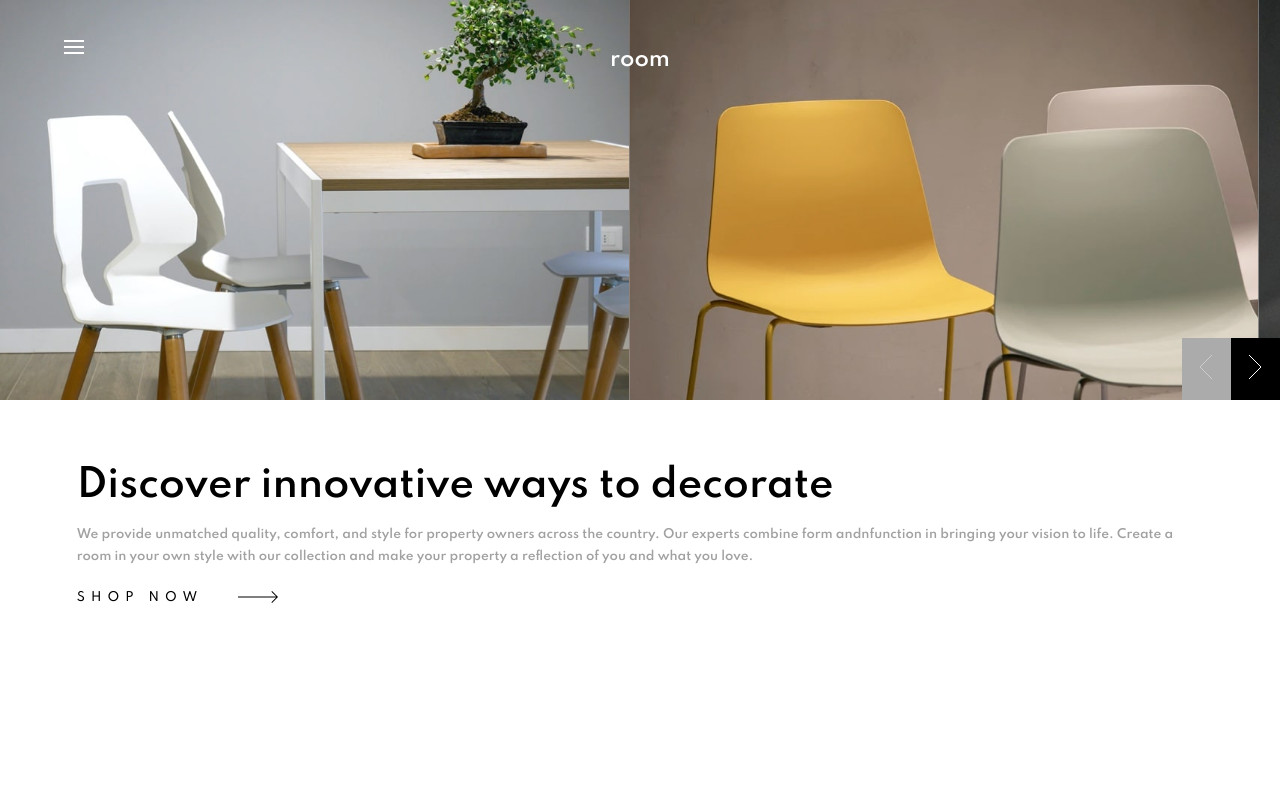
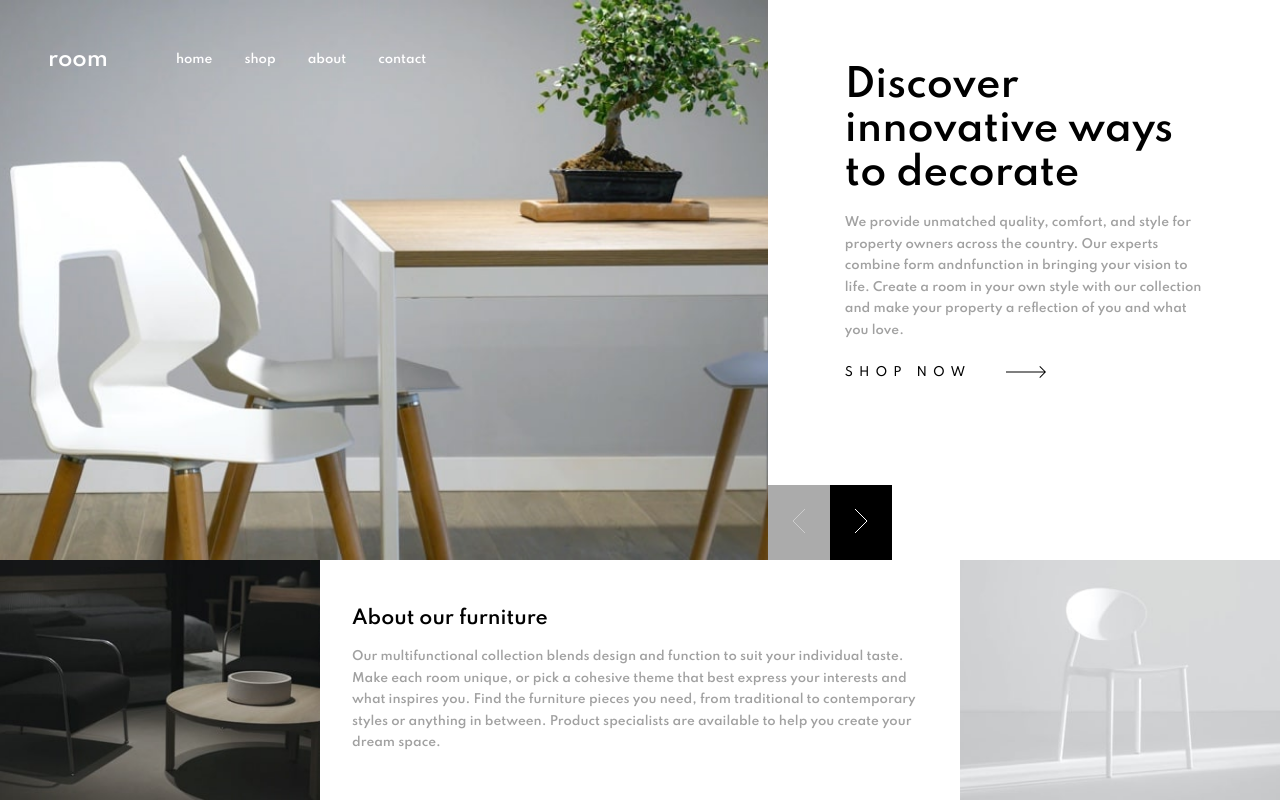
Before and after one commit to JairDev/room-homepage, a React (Create React App) app: page / in a window 1280 px wide. Shown: the top 800 px of the page. Built offline with nearby package versions, Linux system fonts and the light colour scheme.

Commit message:
Refactor styles

```diff
--- a/src/App.css
+++ b/src/App.css
@@ -25,6 +25,7 @@ a {
 .App-header {
   color: hsl(0, 0%, 100%);
   display: flex;
+  justify-content: center;
   align-items: center;
   width: 100%;
   height: 15vh;
@@ -36,8 +37,52 @@ a {
 }
 
 .App-header a {
-  color: hsl(0, 0%, 100%);
-  font-weight: 600;
+  color: var(--Black);
+}
+
+.App-header::before {
+  content: "";
+  background-color: var(--White);
+  border-radius: 50%;
+  opacity: 1;
+  position: absolute;
+  left: 3.3rem;
+  width: 0px;
+  height: 0px;
+  transform-origin: top;
+  transition: all ease-in-out 0.3s;
+}
+
+.App-header.headeractive::before {
+  left: -5vw;
+  width: 900px;
+  height: 900px;
+}
+
+.App-logo {
+  position: absolute;
+}
+
+.App-logo.hide {
+  opacity: 0;
+}
+
+.App-nav {
+  opacity: 0;
+}
+
+.App-content-menu {
+  padding: 0;
+  padding-left: 2.5rem;
+}
+.App-content-menu ul {
+  display: flex;
+}
+.App-content-menu ul li {
+  padding-bottom: 0;
+}
+.App-nav.open {
+  opacity: 1;
 }
 
 .App-header .App-logo {
@@ -45,6 +90,7 @@ a {
   font-weight: 600;
   transition: all ease-in-out 0.3s;
 }
+
 .App-nav {
   display: flex;
   width: 100%;
@@ -85,24 +131,54 @@ a {
   position: relative;
 }
 
+.content-icon-mobile-nav {
+  position: relative;
+  /* left: 5vw; */
+  /* top: 2.5rem; */
+}
+
+.icon-hamburger {
+  opacity: 1;
+  position: relative;
+  z-index: 100;
+}
+
+.icon-hamburger.inactive {
+  opacity: 0;
+}
+
+.icon-close {
+  opacity: 0;
+  position: absolute;
+  top: 0;
+  z-index: 80;
+}
+
+.icon-close.active {
+  opacity: 1;
+  z-index: 200;
+}
+
 .icon-close,
 .icon-hamburger {
   cursor: pointer;
   display: block;
-  opacity: 0;
+}
+
+.content-hero-content {
   position: absolute;
+  top: 0;
+  left: 0;
 }
 
 .App-section-hero {
-  height: 70vh;
+  height: 100vh;
   position: relative;
 }
 
 .App-content-hero-inline {
-  display: flex;
   width: 100%;
   height: 100%;
-  position: absolute;
 }
 
 .App-content-hero-inline.active {
@@ -114,10 +190,9 @@ a {
 }
 
 .App-content-hero-img {
-  width: 60%;
-  height: 100%;
+  width: 100%;
+  height: 50vh;
   transition: all ease-in-out 0.3s;
-  position: absolute;
 }
 
 .App-content-hero-img img {
@@ -127,10 +202,7 @@ a {
 }
 
 .App-content-hero-text {
-  width: 40%;
   height: 100%;
-  position: absolute;
-  overflow: hidden;
   right: 0;
 }
 
@@ -142,6 +214,7 @@ a {
   z-index: 100;
 }
 .overflow {
+  display: none;
   background-color: white;
   position: absolute;
   top: 0;
@@ -192,15 +265,14 @@ a {
 .App-section-about {
   display: flex;
   width: 100%;
-  height: 30vh;
 }
 .App-content-about {
   display: flex;
+  flex-direction: column;
   width: 100%;
   height: 100%;
 }
 .App-content-about-img-left {
-  width: 30%;
   height: 100%;
 }
 .App-content-about-img-left img,
@@ -211,22 +283,19 @@ a {
 }
 
 .App-content-about-text {
-  width: 40%;
   height: 100%;
   padding: 3rem 2rem;
 }
 
 .App-content-about-img-right {
-  width: 30%;
   height: 100%;
 }
 
 .parent-content-button {
   position: absolute;
   z-index: 100;
-  width: 40%;
   right: 0;
-  bottom: 0;
+  bottom: 50vh;
 }
 
 .content-action-button {
@@ -282,128 +351,67 @@ a {
   opacity: 1;
 }
 
-@media only screen and (max-width: 760px),
-  (min-device-width: 768px) and (max-device-width: 1024px) {
-  .App-header {
-    display: flex;
-    align-items: center;
-    justify-content: center;
-  }
+@media only screen and (min-width: 768px) {
   .App-header a {
-    color: var(--Black);
-  }
-  .App-header::before {
-    content: "";
-    background-color: var(--White);
-    border-radius: 50%;
-    opacity: 1;
-    position: absolute;
-    left: 5vw;
-    width: 0px;
-    height: 0px;
-    transform-origin: top;
-    transition: all ease-in-out 0.3s;
+    color: hsl(0, 0%, 100%);
+    font-weight: 600;
   }
 
-  .App-header.headeractive::before {
-    left: -5vw;
-    width: 400px;
-    height: 400px;
-  }
-
-  .App-logo {
-    position: absolute;
-  }
-  .App-logo.hide {
-    opacity: 0;
-  }
-  .App-nav {
+  .App-header::before {
     opacity: 0;
   }
 
-  .App-content-menu {
-    padding: 0;
-    padding-left: 2.5rem;
-  }
-  .App-content-menu ul {
-    display: flex;
-  }
-  .App-content-menu ul li {
-    padding-bottom: 0;
-  }
-  .App-nav.open {
+  .App-nav {
     opacity: 1;
   }
 
   .content-icon-mobile-nav {
-    position: absolute;
-    left: 5vw;
-    top: 2.5rem;
-  }
-  .icon-hamburger {
-    opacity: 1;
-    z-index: 100;
-  }
-  .icon-hamburger.inactive {
     opacity: 0;
   }
-  .icon-close.active {
-    opacity: 1;
-    z-index: 200;
-  }
-  .App-section-hero {
-    height: 100vh;
+
+  .App-logo {
+    position: relative;
   }
 
-  .App-content-hero-inline {
-    display: block;
+  .App-section-hero {
+    height: 70vh;
+  }
+
+  .content-hero-content {
+    display: flex;
+    height: 100%;
+  }
+
+  .App-content-hero-img {
+    width: 60%;
+    height: 100%;
     position: relative;
-  }
-  .App-content-hero-img {
-    width: auto;
-    height: 50vh;
+    z-index: 100;
   }
 
   .App-content-hero-text {
-    width: auto;
-    height: 50vh;
-    position: absolute;
-    top: 50vh;
+    width: 40%;
+    position: relative;
+    z-index: 170;
+  }
+
+  .overflow {
+    display: block;
+    z-index: 150;
   }
 
   .parent-content-button {
-    width: auto;
-    height: 50vh;
-    top: 0;
-  }
-
-  .content-action-button {
-    display: flex;
-
-    position: absolute;
-    right: 0;
+    width: 40%;
     bottom: 0;
-  }
-  .action-button-left,
-  .action-button-right {
-    padding: 1.1rem;
+    z-index: 180;
   }
 
   .App-section-about {
-    height: auto;
+    height: 30vh;
   }
 
   .App-content-about {
-    display: block;
-  }
-
-  .App-content-about-img-left,
-  .App-content-about-img-right,
-  .App-content-about-text {
-    width: auto;
-  }
-
-  .overflow {
-    display: none;
+    display: grid;
+    grid-template-columns: 1fr 2fr 1fr;
   }
 }
--- a/src/components/HomeRoom/HomeRoom.jsx
+++ b/src/components/HomeRoom/HomeRoom.jsx
@@ -9,11 +9,18 @@ function HomeRoom() {
   const [count, setCount] = useState(0);
 
   useEffect(() => {
+    const sliceContentText = elRef.current.slice(0, count);
+    const offSet = 100 * count;
     for (let i = 0; i < data.info.length; i++) {
-      const offSet = 100 * count;
       const move = i * 100 - offSet;
-      elRefImg.current[i].style = `transform: translateX(${move}%)`;
-      elRef.current[i].style = `transform: translateX(${move}%)`;
+      elRefImg.current[i].style = `transform: translate(${move}%, 0%)`;
+      elRef.current[i].style = `transform: translate(${move}%, 0%);`;
+    }
+    if (sliceContentText) {
+      sliceContentText.map(
+        (node) =>
+          (node.style = `transform: translate(-${offSet}%, 0%); opacity: 0`)
+      );
     }
     if (count === 0) {
       refLeftButton.current.classList.add("disable-button");
@@ -30,8 +37,8 @@ function HomeRoom() {
 
   useEffect(() => {
     for (let i = 0; i < data.info.length; i++) {
-      elRefImg.current[i].style = `transform: translateX(${100 * i}%)`;
-      elRef.current[i].style = `transform: translateX(${100 * i}%)`;
+      elRefImg.current[i].style = `transform: translate(${100 * i}%, 0%)`;
+      elRef.current[i].style = `transform: translate(${100 * i}%, 0%)`;
     }
   }, []);
 
@@ -52,7 +59,7 @@ function HomeRoom() {
     <>
       <div className="App-content-hero-inline">
         {data.info.map((item, i) => (
-          <div key={item.title}>
+          <div key={item.title} className="content-hero-content">
             <div
               ref={(ref) => (elRefImg.current[i] = ref)}
               className="App-content-hero-img"
```
